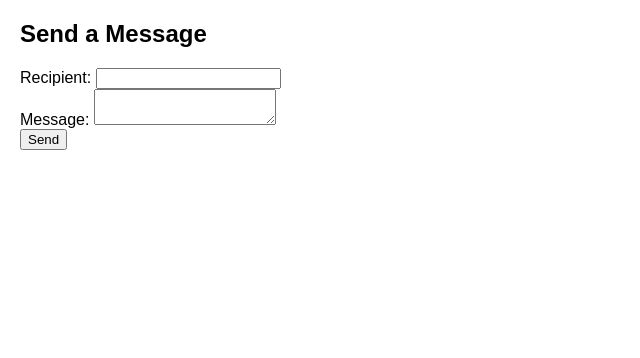
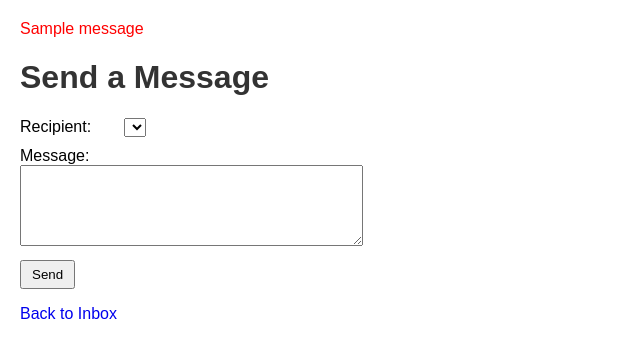
Before and after one commit to conorjudgetech/SecureInstantMessagingApp, a Flask app: page /send in a window 1280 px wide. Shown: the top 358 px of the page, without its empty margins (0-640 px from the left). Run offline with Flask 3, Linux system fonts and the light colour scheme; the visitor is signed in with stand-in values (Sample User, id 1); one stand-in notice (Sample message) is shown; lists and menus that the app fills with data are empty; parts of the project's set-up code (start-up, migrations or seed data) failed here and were passed over.

Commit message:
Updated layout and styling for web page
- changed CSS for layout consistency and easier demo
- title blocks and flash messaging to base.html
- recipent dropdown and larger message text field for send.html
- consistent inbox, login, register, send message, and view message with structure

```diff
--- a/static/style.css
+++ b/static/style.css
@@ -2,3 +2,39 @@ body {
     font-family: Arial, sans-serif;
     margin: 20px;
 }
+
+h1 {
+    color: #333;
+}
+
+label {
+    display: inline-block;
+    width: 100px;
+}
+
+input, select, textarea {
+    margin-bottom: 10px;
+}
+
+button {
+    padding: 5px 10px;
+}
+
+.flashes {
+    list-style-type: none;
+    padding: 0;
+    color: red;
+}
+
+a {
+    text-decoration: none;
+}
+
+ul {
+    list-style-type: none;
+    padding: 0;
+}
+
+li {
+    margin-bottom: 5px;
+}
--- a/templates/base.html
+++ b/templates/base.html
@@ -1,11 +1,19 @@
 <!DOCTYPE html>
-<html lang="en">
+<html>
 <head>
-    <meta charset="UTF-8">
-    <title>Secure Messaging App</title>
+    <title>{% block title %}Secure Instant Messaging App{% endblock %}</title>
     <link rel="stylesheet" href="{{ url_for('static', filename='style.css') }}">
 </head>
 <body>
+    {% with messages = get_flashed_messages() %}
+      {% if messages %}
+        <ul class="flashes">
+          {% for message in messages %}
+            <li>{{ message }}</li>
+          {% endfor %}
+        </ul>
+      {% endif %}
+    {% endwith %}
     {% block content %}{% endblock %}
 </body>
 </html>
--- a/templates/send.html
+++ b/templates/send.html
@@ -1,14 +1,17 @@
 {% extends "base.html" %}
-
+{% block title %}Send Message{% endblock %}
 {% block content %}
-<h2>Send a Message</h2>
+<h1>Send a Message</h1>
 <form method="post">
-    <label for="recipient">Recipient:</label>
-    <input type="text" name="recipient" required>
-    <br>
-    <label for="message">Message:</label>
-    <textarea name="message" required></textarea>
-    <br>
+    <label>Recipient:</label>
+    <select name="recipient" required>
+        {% for user in users %}
+            <option value="{{ user }}">{{ user }}</option>
+        {% endfor %}
+    </select><br>
+    <label>Message:</label><br>
+    <textarea name="message" rows="5" cols="40" required></textarea><br>
     <button type="submit">Send</button>
 </form>
+<p><a href="{{ url_for('inbox') }}">Back to Inbox</a></p>
 {% endblock %}
```
Also changed, not shown: templates/inbox.html (+14 -3 lines), templates/view_message.html (+7 -0 lines), templates/register.html (line endings or trailing spaces).
